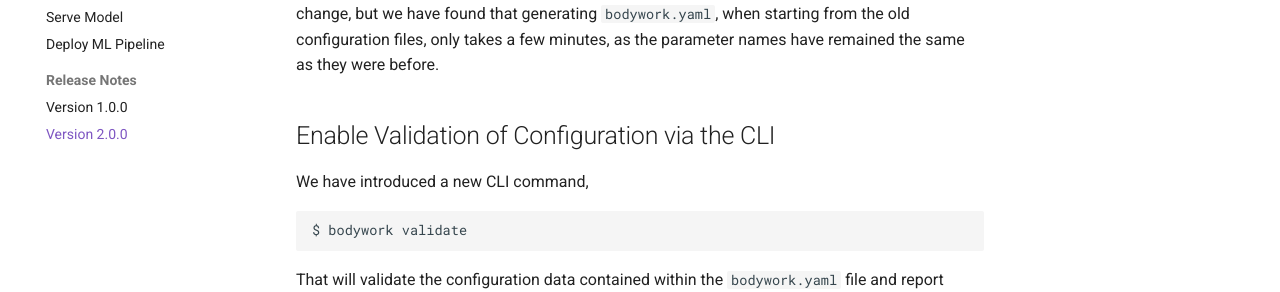
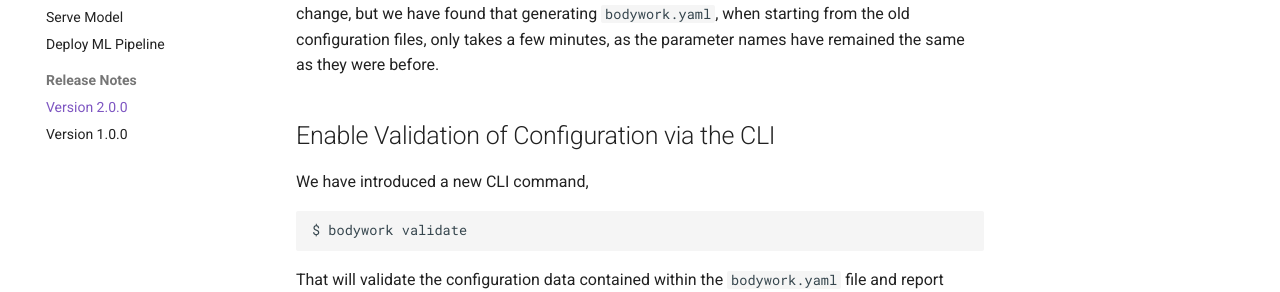
Before and after one commit to bodywork-ml/bodywork-docs, an MkDocs documentation site: the page built from docs/release_notes/v2.0.0.md, in a window 1280 px wide. Shown: the part 399-691 px from the top of the page. Built offline with MkDocs 1.6.1 and Material for MkDocs 9.7.7, drawn with Linux system fonts in a browser that asks for light colours; comment, search, counter and statistics services are not loaded.

Commit message:
Fix bugs

````diff
--- a/docs/release_notes/v2.0.0.md
+++ b/docs/release_notes/v2.0.0.md
@@ -14,7 +14,7 @@ We have introduced a new CLI command,
 $ bodywork validate
 ```
 
-That will validate the configuration data contained within the `bodywork.yaml` file and report validation errors to the terminal. See the [CLI Reference](cli_reference.md#validate-configuration-file) for more information
+That will validate the configuration data contained within the `bodywork.yaml` file and report validation errors to the terminal. See the [CLI Reference](../../cli_reference.md#validate-configuration-file) for more information
 
 ## Bodywork Containers Upgraded to Python 3.8
 
--- a/mkdocs.yml
+++ b/mkdocs.yml
@@ -17,8 +17,8 @@ nav:
     - Serve Model: quickstart_serve_model.md
     - Deploy ML Pipeline: quickstart_ml_pipeline.md
   - Release Notes:
+    - Version 2.0.0: release_notes/v2.0.0.md
     - Version 1.0.0: release_notes/v1.0.0.md
-    - Version 2.0.0: release_notes/v2.0.0.md
 theme:
   name: material
   features:
````
